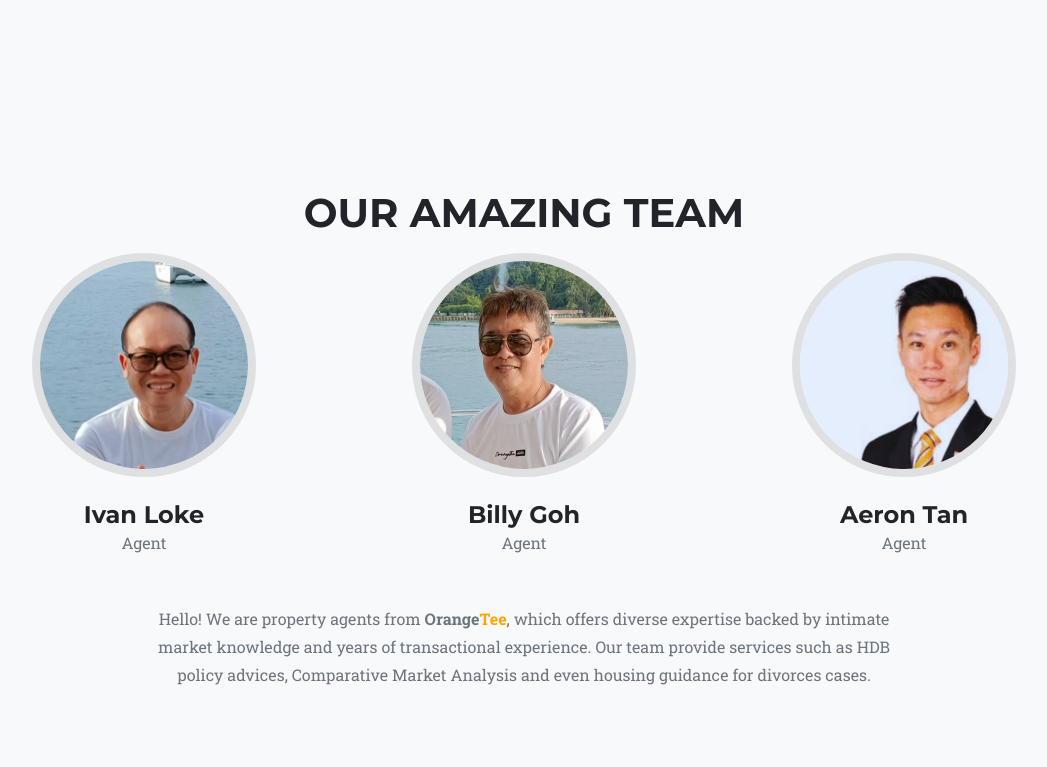
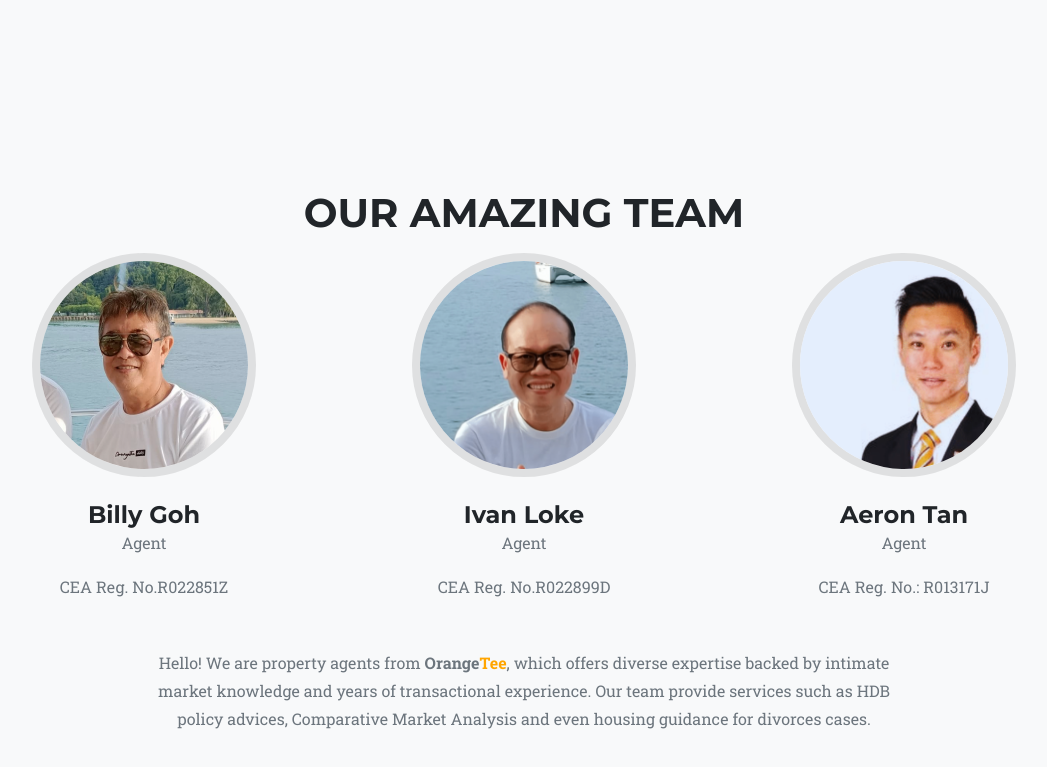
Before and after one commit to stacygohyunsi/copengrand, a plain HTML site: page index.html in a window 1280 px wide. Shown: the part 2642-3409 px from the top of the page, without its empty margins (116-1163 px from the left). Drawn offline with nearby package versions, Linux system fonts and the light colour scheme; files whose address does not match are found by name.

Commit message:
minor mistakes

```diff
--- a/index.html
+++ b/index.html
@@ -92,7 +92,7 @@
         <section class="page-section bg-light" id="portfolio">
             <div class="container">
                 <div class="text-center">
-                    <h2 class="section-heading text-uppercase">Sneak Peaks</h2>
+                    <h2 class="section-heading text-uppercase">Sneak Peeks</h2>
                 </div>
                 <div class="row">
                     <div class="col-lg-4 col-sm-6 mb-4">
@@ -173,17 +173,20 @@
                 <div class="row">
                     <div class="col-lg-4">
                         <div class="team-member">
-                            <img class="mx-auto rounded-circle" src="assets/img/team/1.jpg" alt="..." />
-                            <h4>Ivan Loke</h4>
+                            <img class="mx-auto rounded-circle" src="assets/img/team/2.jpg" alt="..." />
+                            <h4>Billy Goh</h4>
                             <p class="text-muted">Agent</p>
+                            <p class="text-muted">CEA Reg. No.R022851Z </p>
 
                         </div>
                     </div>
                     <div class="col-lg-4">
                         <div class="team-member">
-                            <img class="mx-auto rounded-circle" src="assets/img/team/2.jpg" alt="..." />
-                            <h4>Billy Goh</h4>
+                            <img class="mx-auto rounded-circle" src="assets/img/team/1.jpg" alt="..." />
+                            <h4>Ivan Loke</h4>
                             <p class="text-muted">Agent</p>
+                            <p class="text-muted">CEA Reg. No.R022899D </p>
+
                         </div>
                     </div>
                     <div class="col-lg-4">
@@ -191,6 +194,7 @@
                             <img class="mx-auto rounded-circle" src="assets/img/team/3.jpg" alt="..." />
                             <h4>Aeron Tan</h4>
                             <p class="text-muted">Agent</p>
+                            <p class="text-muted">CEA Reg. No.: R013171J </p>
                         </div>
                     </div>
                 </div>
```
